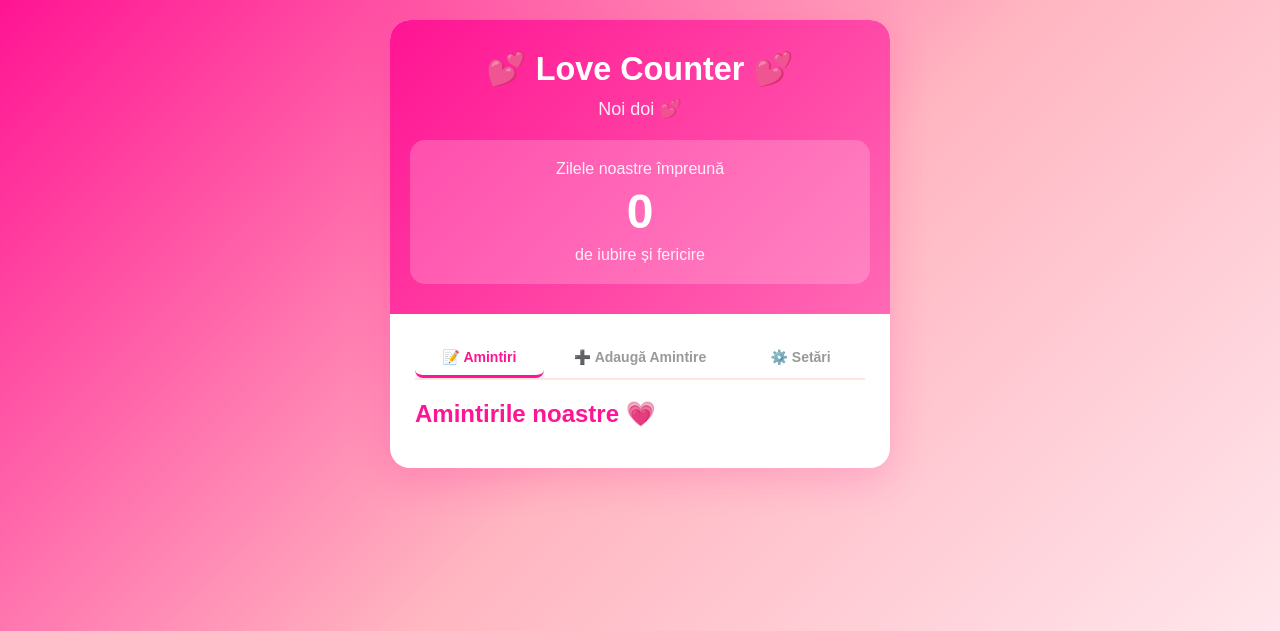
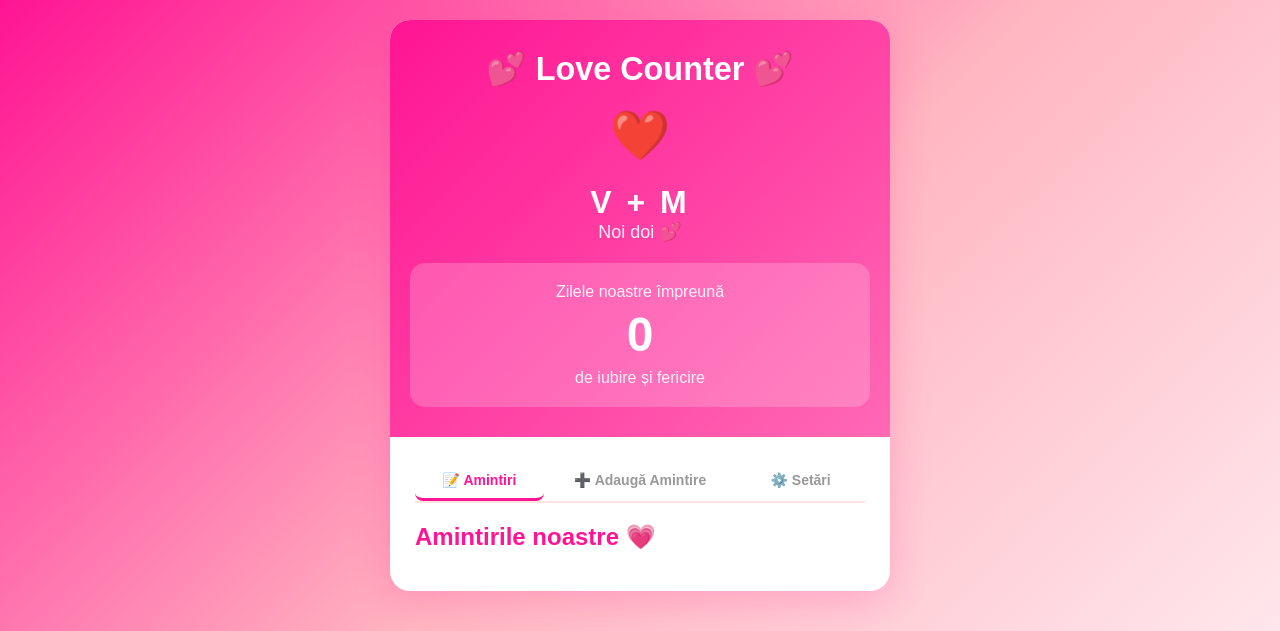
Before and after one commit to mihaitadascalu17-ux/Love-Counter, a Flask app: template templates/love.html in a window 1280 px wide. Shown: the top 631 px of the page. Run offline with Flask 3, Linux system fonts and the light colour scheme; the template is opened without the code that fills it, so the values that code supplies are empty.

Commit message:
Add V+M heart

```diff
--- a/templates/love.html
+++ b/templates/love.html
@@ -264,6 +264,8 @@
     <div class="container">
         <header>
             <h1>💕 Love Counter 💕</h1>
+            <div style="font-size: 48px; margin: 20px 0; animation: heartbeat 1.5s infinite;">❤️</div>
+            <div style="font-size: 32px; font-weight: bold; letter-spacing: 3px;">V + M</div>
             <div class="couple-name" id="coupleName">Noi doi 💕</div>
             <div class="days-counter">
                 <div class="days-label">Zilele noastre împreună</div>
```
